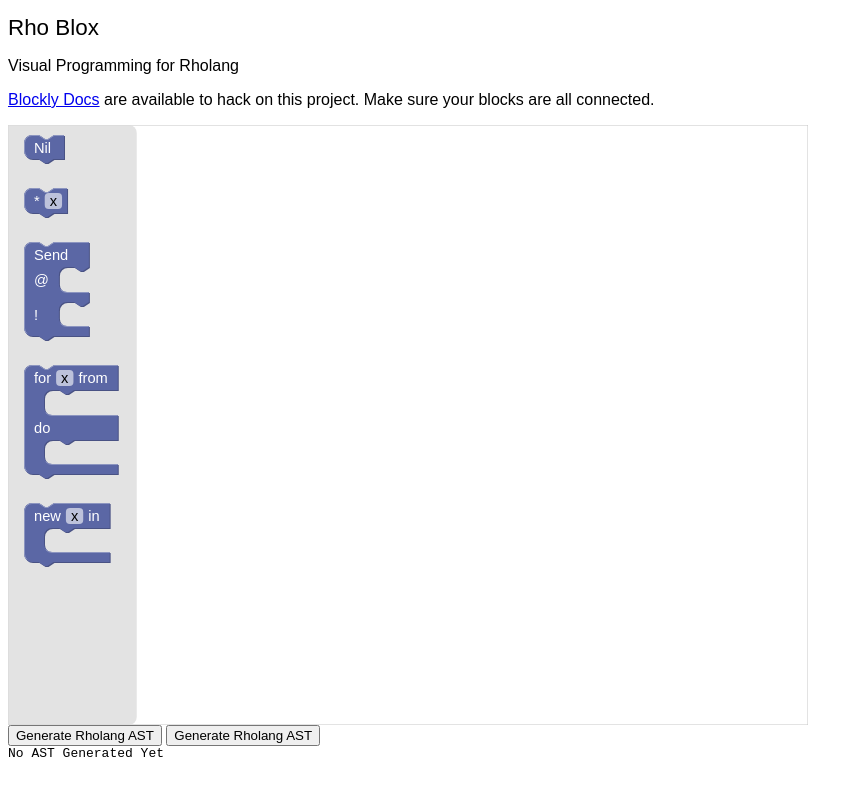
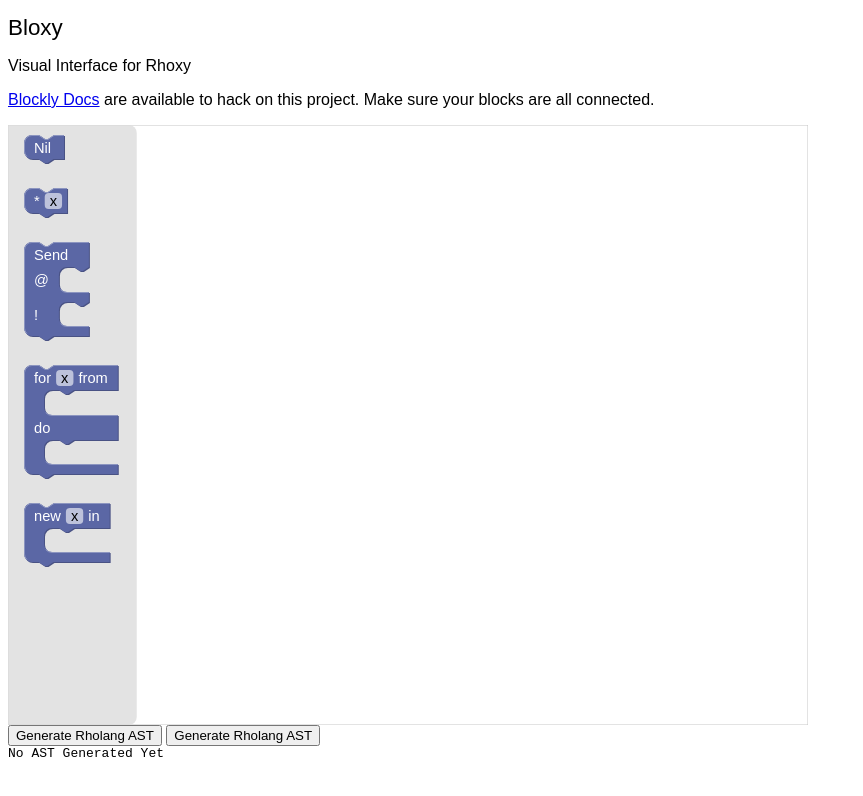
Before and after one commit to JoshOrndorff/bloxy, a plain HTML site: page index.html in a window 1280 px wide. Shown: the whole page, without its empty margins (0-863 px from the left). Drawn offline with Linux system fonts and the light colour scheme.

Commit message:
Change page title to Bloxy

```diff
--- a/index.html
+++ b/index.html
@@ -2,7 +2,7 @@
 <html>
 <head>
   <meta charset="utf-8">
-  <title>Rho Blox -- Visual Programming for Rholang</title>
+  <title>Bloxy -- Visual Programming for Rhoxy</title>
   <script src="blockly/blockly_compressed.js"></script>
   <script src="blockly/rhoBlocks.js"></script>
   <script src="blockly/rhoAST.js"></script>
@@ -12,8 +12,8 @@
   <link rel="stylesheet" href="style.css" type="text/css" />
 </head>
 <body>
-  <h1>Rho Blox</h1>
-  <p class="subtitle">Visual Programming for Rholang</p>
+  <h1>Bloxy</h1>
+  <p class="subtitle">Visual Interface for Rhoxy</p>
 
   <p><a href="https://developers.google.com/blockly/">Blockly Docs</a> are available to hack on this project. Make sure your blocks are all connected.</p>
 
```
